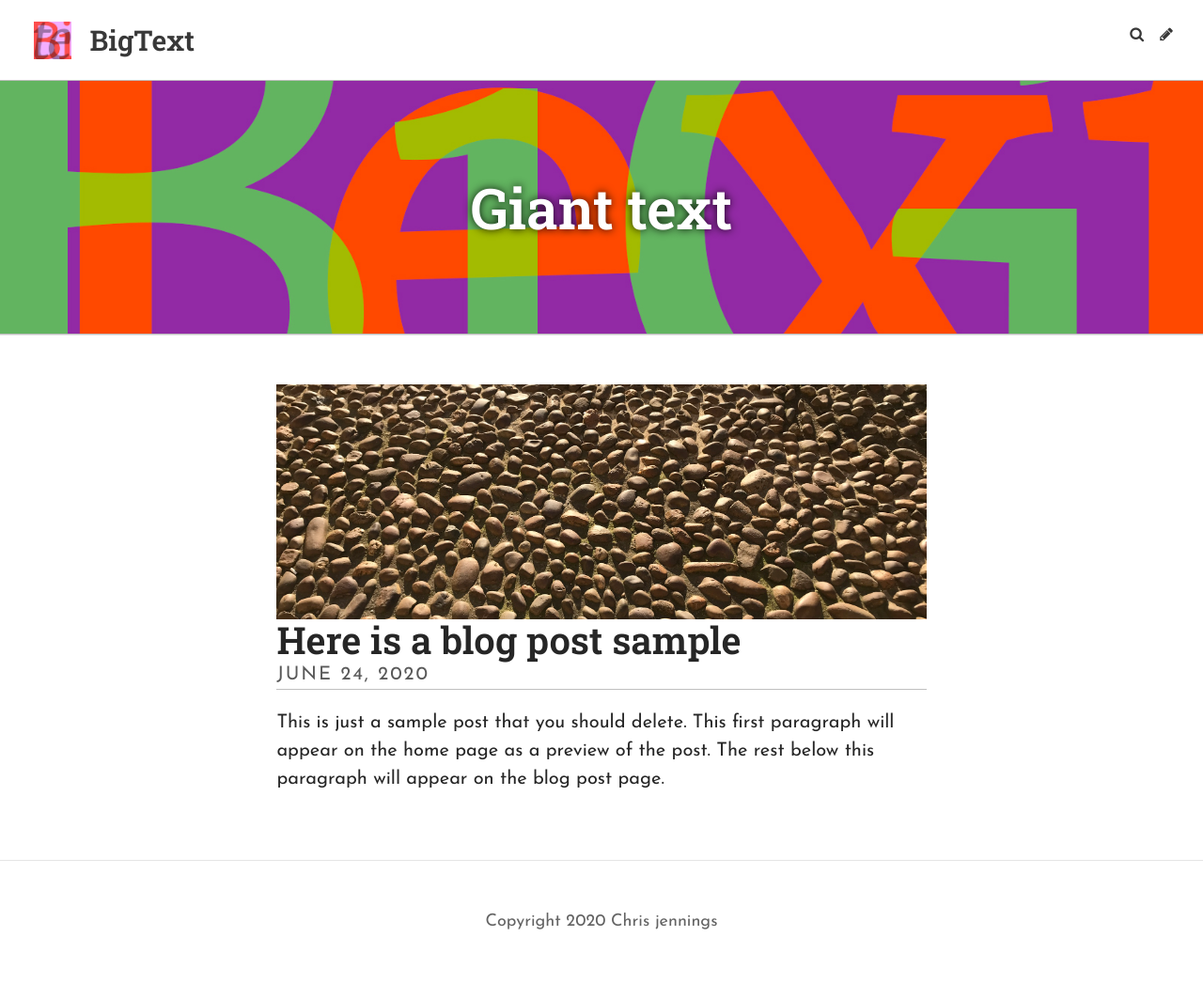
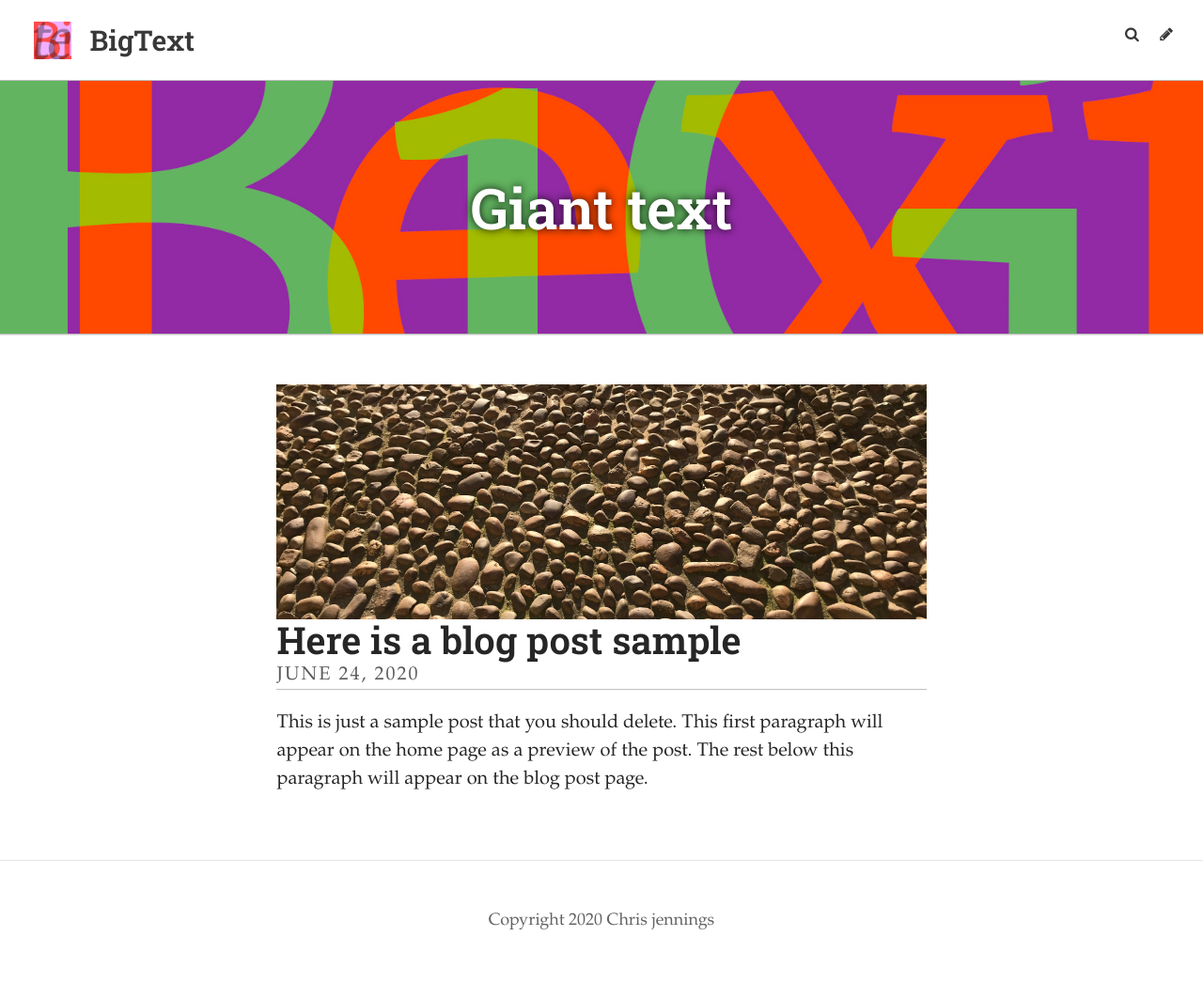
Before and after one commit to chrisatbrookes/bigtext, a Jekyll site: the page built from index.html, in a window 1280 px wide. Shown: the whole page at 94% size. Built offline with Jekyll 4.4.1, drawn with Linux system fonts in a browser that asks for light colours; some web fonts are replaced; the list of posts is cut into pages by our own code.

Commit message:
added some fonts and logic to load fonts when selected

```diff
--- a/_includes/stylesheets.html
+++ b/_includes/stylesheets.html
@@ -18,10 +18,11 @@
 <!-- these styles are added from the typography Settings -->
 {%- if site.data.typography.userselection -%}
 
-{%- if site.data.typography.body == "Source Sans Pro" -%}
+
+{%- if site.data.typography.body == "Roboto Slab" -%}
 <style>
 body {
-    font-family: "Source Sans Pro", "Trebuchet MS", Helvetica, Arial, sans-serif;
+    font-family: 'Roboto Slab', Georgia, serif;
 }
 </style>
 {%- endif -%}
@@ -34,7 +35,17 @@
 </style>
 {%- endif -%}
 
+{%- if site.data.typography.body == "Source Sans Pro" -%}
+<link href="https://fonts.googleapis.com/css?family=Source+Sans+Pro:400,700,900&display=swap" rel="stylesheet">
+<style>
+body {
+    font-family: "Source Sans Pro", "Trebuchet MS", Helvetica, Arial, sans-serif;
+}
+</style>
+{%- endif -%}
+
 {%- if site.data.typography.body == "Josefin Sans" -%}
+<link href="https://fonts.googleapis.com/css2?family=Josefin+Sans:ital,wght@0,400;0,600;1,300;1,400&display=swap" rel="stylesheet">
 <style>
 body {
     font-family: "Josefin Sans", "Trebuchet MS", Helvetica, Arial, sans-serif;
@@ -42,15 +53,8 @@
 </style>
 {%- endif -%}
 
-{%- if site.data.typography.body == "Roboto Slab" -%}
-<style>
-body {
-    font-family: 'Roboto Slab', Georgia, serif;
-}
-</style>
-{%- endif -%}
-
 {%- if site.data.typography.body == "Alegreya" -%}
+<link href="https://fonts.googleapis.com/css2?family=Alegreya:ital,wght@0,400;0,500;0,700;1,400;1,500&display=swap" rel="stylesheet">
 <style>
 body {
     font-family: 'Alegreya', Georgia, serif;
@@ -58,9 +62,29 @@
 </style>
 {%- endif -%}
 
+{%- if site.data.typography.body == "Montserrat" -%}
+<link href="https://fonts.googleapis.com/css2?family=Montserrat:wght@600;800&display=swap" rel="stylesheet">
+<style>
+body {
+    font-family: 'Montserrat', "Trebuchet MS", Helvetica, Arial, sans-serif;
+}
+</style>
+{%- endif -%}
+
+{%- if site.data.typography.body == "Libre Baskerville" -%}
+<link href="https://fonts.googleapis.com/css2?family=Libre+Baskerville:ital,wght@0,400;0,700;1,400&display=swap" rel="stylesheet">
+<style>
+body {
+    font-family: 'Libre Baskerville', "Palatino Linotype", "Book Antiqua", Palatino, serif;
+}
+</style>
+{%- endif -%}
+
+
 <!-- headings -->
 
 {%- if site.data.typography.headings == "Source Sans Pro" -%}
+<link href="https://fonts.googleapis.com/css?family=Source+Sans+Pro:400,700,900&display=swap" rel="stylesheet">
 <style>
 h1, h2, h3, h4, h5, h6 {
     font-family: "Source Sans Pro", "Trebuchet MS", Helvetica, Arial, sans-serif;
@@ -77,6 +101,7 @@
 {%- endif -%}
 
 {%- if site.data.typography.headings == "Josefin Sans" -%}
+<link href="https://fonts.googleapis.com/css2?family=Josefin+Sans:ital,wght@0,400;0,600;1,300;1,400&display=swap" rel="stylesheet">
 <style>
 h1, h2, h3, h4, h5, h6 {
     font-family: "Josefin Sans", "Trebuchet MS", Helvetica, Arial, sans-serif;
@@ -93,6 +118,7 @@
 {%- endif -%}
 
 {%- if site.data.typography.headings == "Alegreya" -%}
+<link href="https://fonts.googleapis.com/css2?family=Alegreya:ital,wght@0,400;0,500;0,700;1,400;1,500&display=swap" rel="stylesheet">
 <style>
 h1, h2, h3, h4, h5, h6 {
     font-family: 'Alegreya', Georgia, serif;
@@ -102,6 +128,7 @@
 {%- endif -%}
 
 {%- if site.data.typography.headings == "Bevan" -%}
+<link href="https://fonts.googleapis.com/css2?family=Bevan&display=swap" rel="stylesheet">
 <style>
 h1, h2 {
     font-family: 'Bevan', Impact, serif;
@@ -109,4 +136,22 @@
 </style>
 {%- endif -%}
 
+{%- if site.data.typography.headings == "Montserrat" -%}
+<link href="https://fonts.googleapis.com/css2?family=Montserrat:wght@600;800&display=swap" rel="stylesheet">
+<style>
+h1, h2, h3, h4, h5, h6 {
+    font-family: 'Montserrat', "Trebuchet MS", Helvetica, Arial, sans-serif;
+}
+</style>
 {%- endif -%}
+
+{%- if site.data.typography.headings == "Libre Baskerville" -%}
+<link href="https://fonts.googleapis.com/css2?family=Libre+Baskerville:ital,wght@0,400;0,700;1,400&display=swap" rel="stylesheet">
+<style>
+h1, h2, h3, h4, h5, h6 {
+    font-family: 'Libre Baskerville', "Palatino Linotype", "Book Antiqua", Palatino, serif;
+}
+</style>
+{%- endif -%}
+
+{%- endif -%}
--- a/_includes/typography.html
+++ b/_includes/typography.html
@@ -1,11 +1,4 @@
 <!--Add fonts from Googlefonts-->
-<!-- sans serif -->
-<link href="https://fonts.googleapis.com/css?family=Source+Sans+Pro:400,700,900&display=swap" rel="stylesheet">
-<!-- font-family: 'Source Sans Pro', sans-serif; -->
-
-<!-- geometric sans serif -->
-<link href="https://fonts.googleapis.com/css2?family=Josefin+Sans:ital,wght@0,400;0,600;1,300;1,400&display=swap" rel="stylesheet">
-<!-- font-family: 'Josefin Sans', sans-serif; -->
 
 <!-- slab serif -->
 <link href="https://fonts.googleapis.com/css2?family=Roboto+Slab:wght@300;500;600&family=Roboto:ital,wght@0,400;0,500;1,400;1,500&display=swap" rel="stylesheet">
@@ -14,12 +7,3 @@
 <!-- serif -->
 <link href="https://fonts.googleapis.com/css2?family=Source+Serif+Pro:ital,wght@0,400;0,600;1,400;1,600&display=swap" rel="stylesheet">
 <!-- font-family: 'Source Serif Pro', serif; -->
-
-<link href="https://fonts.googleapis.com/css2?family=Alegreya:ital,wght@0,400;0,500;0,700;1,400;1,500&display=swap" rel="stylesheet">
-
-<!-- font-family: 'Alegreya', serif; -->
-
-<!-- display -->
-<link href="https://fonts.googleapis.com/css2?family=Bevan&display=swap" rel="stylesheet">
-
-<!-- font-family: 'Bevan', cursive; -->
--- a/admin/config.yml
+++ b/admin/config.yml
@@ -178,7 +178,7 @@
         name: "typography"
         show_preview_links: false
         file: "_data/typography.yml"
-        hint: "You just have a few choices that are embedded from Google Fonts. Turn this off if you want to take control by editing the typography.css yourself. The default styles will be headings with a slab serif font and the body text with a serif style. Please search Google Fonts to see how these fonts display."
+        hint: "You just have a few choices that are embedded from Google Fonts. Turn this off if you want to take control by editing the typography.css yourself. The default styles will be headings with a slab serif typeface (Roboto Slab) and the body text with a serif typeface (Source Serif Pro). Please search Google Fonts to see how these fonts display."
         fields:
           - label: "Set to false if you prefer to edit the CSS yourself"
             name: "userselection"
@@ -187,13 +187,13 @@
           - label: "Font to use in the body text (paragraphs etc)"
             name: "body"
             widget: "select"
-            options: ["Source Serif Pro", "Source Sans Pro", "Roboto Slab", "Josefin Sans", "Alegreya"]
+            options: ["Source Serif Pro", "Source Sans Pro", "Roboto Slab", "Josefin Sans", "Alegreya", "Montserrat", "Libre Baskerville"]
             default: ["Source Serif Pro"]
             hint: "This would normally be a sans serif or serif but not slab serif."
           - label: "Font to use in the headings"
             name: "headings"
             widget: "select"
-            options: ["Source Serif Pro", "Source Sans Pro", "Roboto Slab", "Josefin Sans", "Alegreya", "Bevan"]
+            options: ["Source Serif Pro", "Source Sans Pro", "Roboto Slab", "Josefin Sans", "Alegreya", "Bevan", "Montserrat", "Libre Baskerville"]
             default: ["Roboto Slab"]
             hint: "You can choose any of these for the headings; Bevan is a display font."
 
```
Also changed, not shown: _data/typography.yml (+4 -3 lines).
